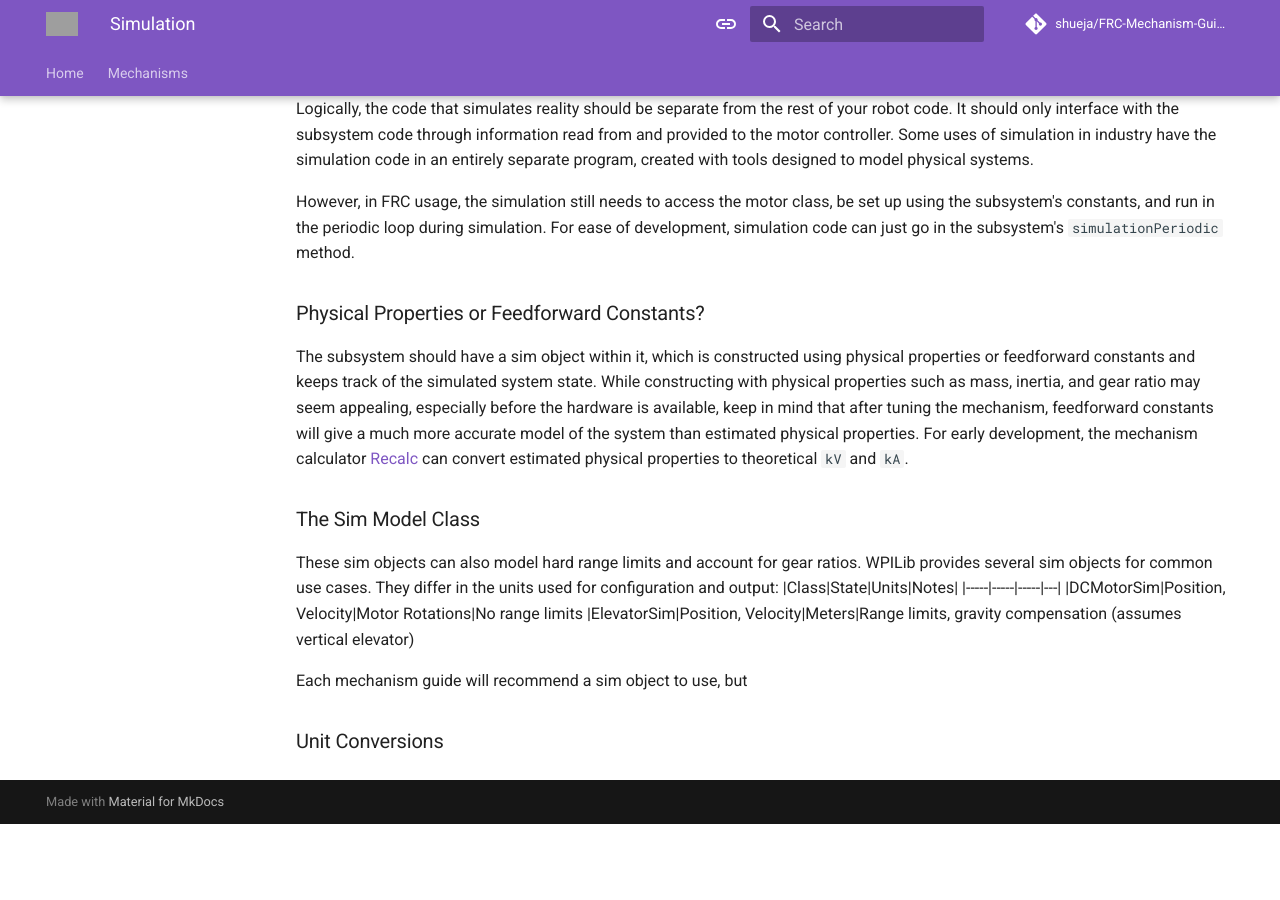
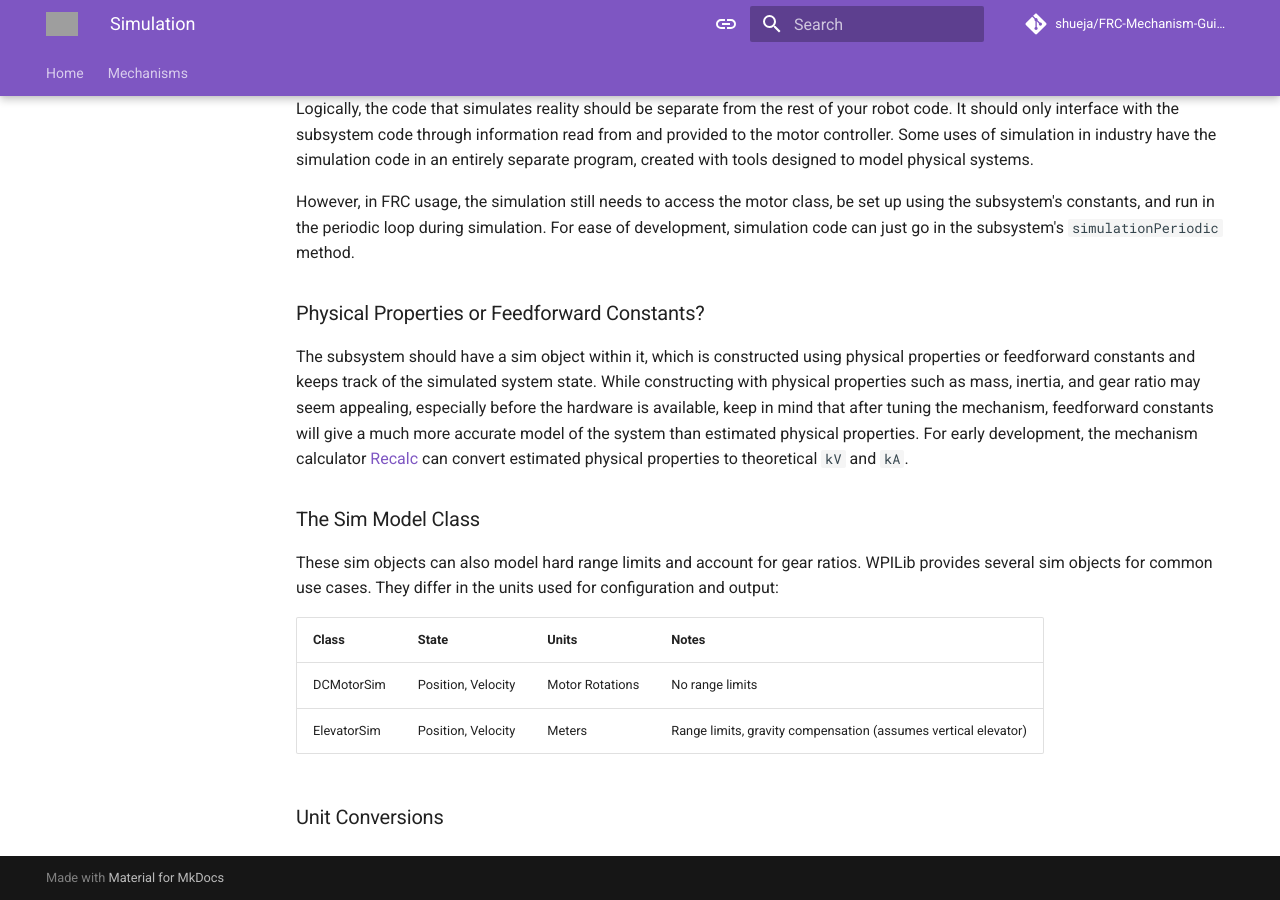
Before and after one commit to shueja/FRC-Mechanism-Guide, an MkDocs documentation site: the page built from docs/mechanisms/general/simulation.md, in a window 1280 px wide and 900 px high, scrolled down 1443 px. Built offline with MkDocs 1.6.1 and Material for MkDocs 9.7.7, drawn with Linux system fonts in a browser that asks for light colours; comment, search, counter and statistics services are not loaded; before the commit the page ends 2267 px from its top, so only the background shows below that; grey boxes are pictures that could not be loaded.

Commit message:
Fix table on simulation page

```diff
--- a/docs/mechanisms/general/simulation.md
+++ b/docs/mechanisms/general/simulation.md
@@ -53,11 +53,11 @@ The subsystem should have a sim object within it, which is constructed using phy
 ### The Sim Model Class
 
  These sim objects can also model hard range limits and account for gear ratios. WPILib provides several sim objects for common use cases. They differ in the units used for configuration and output:
+
 |Class|State|Units|Notes|
 |-----|-----|-----|---|
-|DCMotorSim|Position, Velocity|Motor Rotations|No range limits
-|ElevatorSim|Position, Velocity|Meters|Range limits, gravity compensation (assumes vertical elevator)
+|DCMotorSim|Position, Velocity|Motor Rotations|No range limits|
+|ElevatorSim|Position, Velocity|Meters|Range limits, gravity compensation (assumes vertical elevator)|
 
-Each mechanism guide will recommend a sim object to use, but
 
 ### Unit Conversions
```
